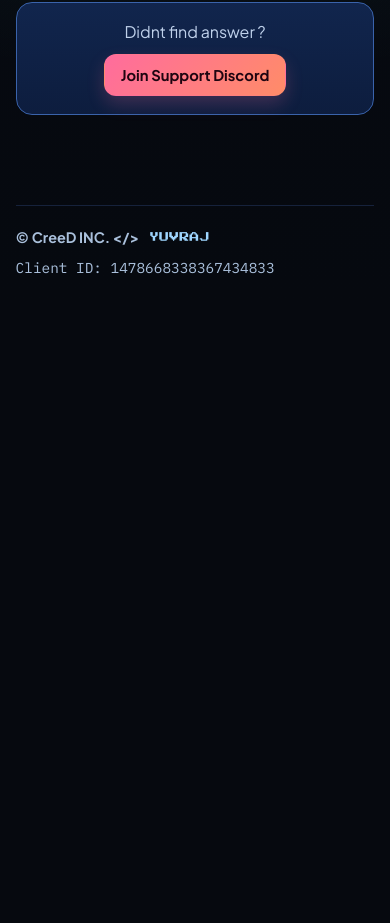
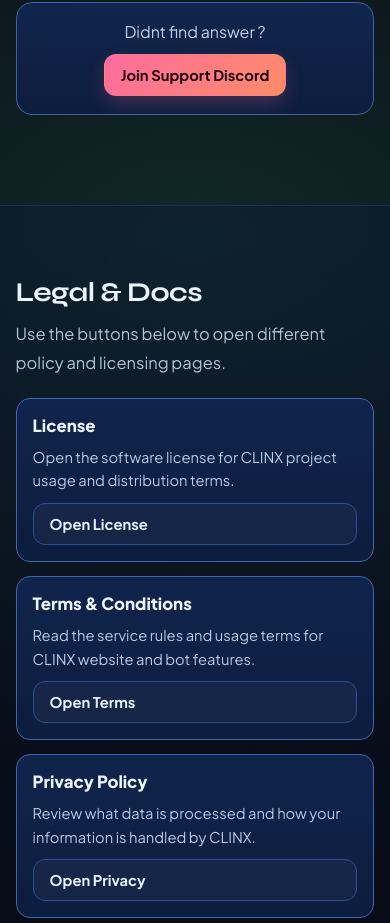
Before and after one commit to creedincdev-op/clinx-restore-bot, a plain HTML site: page website/index.html in a window 390 px wide. Shown: the part 6061-6984 px from the top of the page. Before the commit the page ends 6372 px from the top, so only its background shows below. Drawn offline with Linux system fonts and the light colour scheme.

Commit message:
Add legal resource dock with license, terms, privacy pages

```diff
--- a/website/index.html
+++ b/website/index.html
@@ -705,6 +705,48 @@
       box-shadow: 0 10px 24px rgba(20, 47, 96, .35);
     }
 
+    .legal {
+      padding: 72px 0;
+      border-top: 1px solid rgba(58, 91, 159, .31);
+      background: linear-gradient(180deg, rgba(11, 26, 54, .45), rgba(8, 16, 33, .35));
+    }
+
+    .legal-grid {
+      margin-top: 20px;
+      display: grid;
+      grid-template-columns: repeat(3, minmax(0, 1fr));
+      gap: 14px;
+    }
+
+    .legal-card {
+      border: 1px solid #3f67ae;
+      border-radius: 14px;
+      background: linear-gradient(180deg, #10244c, #0c1d3e);
+      padding: 16px;
+      display: grid;
+      gap: 10px;
+      transition: transform .24s ease, box-shadow .24s ease, border-color .24s ease;
+    }
+
+    .legal-card:hover {
+      transform: translateY(-4px);
+      border-color: #5d84c8;
+      box-shadow: 0 12px 24px rgba(20, 47, 96, .35);
+    }
+
+    .legal-card h3 {
+      margin: 0;
+      font-size: 1.05rem;
+      font-weight: 800;
+    }
+
+    .legal-card p {
+      margin: 0;
+      color: #b6cbe7;
+      line-height: 1.6;
+      font-size: .92rem;
+    }
+
     .cta-panel p {
       margin: 0 0 12px;
       color: #bfd1eb;
@@ -770,6 +812,10 @@
       .metrics {
         max-width: 100%;
       }
+
+      .legal-grid {
+        grid-template-columns: 1fr;
+      }
     }
 
     @media (max-width: 720px) {
@@ -819,6 +865,7 @@
           <a href="#features">Features</a>
           <a href="#premium">Premium</a>
           <a href="#faq">FAQ</a>
+          <a href="#legal">Legal</a>
           <a href="../creed_terminal.html" target="_blank" rel="noreferrer">Terminal UI</a>
         </nav>
 
@@ -1094,6 +1141,30 @@
           </div>
         </div>
       </section>
+
+      <section class="legal" id="legal">
+        <div class="container fade">
+          <h2 class="section-title">Legal & Docs</h2>
+          <p class="section-sub">Use the buttons below to open different policy and licensing pages.</p>
+          <div class="legal-grid">
+            <article class="legal-card">
+              <h3>License</h3>
+              <p>Open the software license for CLINX project usage and distribution terms.</p>
+              <a class="btn" href="./license.html" target="_blank" rel="noreferrer">Open License</a>
+            </article>
+            <article class="legal-card">
+              <h3>Terms & Conditions</h3>
+              <p>Read the service rules and usage terms for CLINX website and bot features.</p>
+              <a class="btn" href="./terms.html" target="_blank" rel="noreferrer">Open Terms</a>
+            </article>
+            <article class="legal-card">
+              <h3>Privacy Policy</h3>
+              <p>Review what data is processed and how your information is handled by CLINX.</p>
+              <a class="btn" href="./privacy.html" target="_blank" rel="noreferrer">Open Privacy</a>
+            </article>
+          </div>
+        </div>
+      </section>
     </main>
 
     <footer class="container footer">
```
Also changed, not shown: website/license.html (added, +31 -0 lines), website/privacy.html (added, +29 -0 lines), website/terms.html (added, +29 -0 lines).
